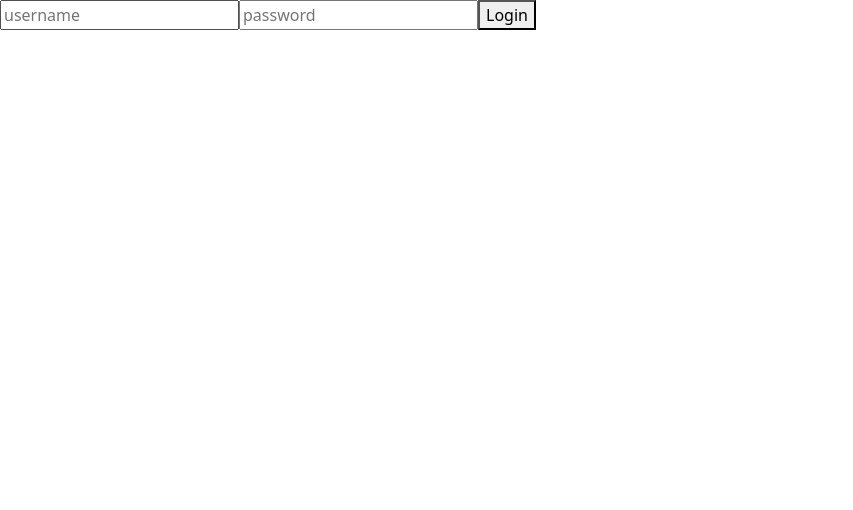
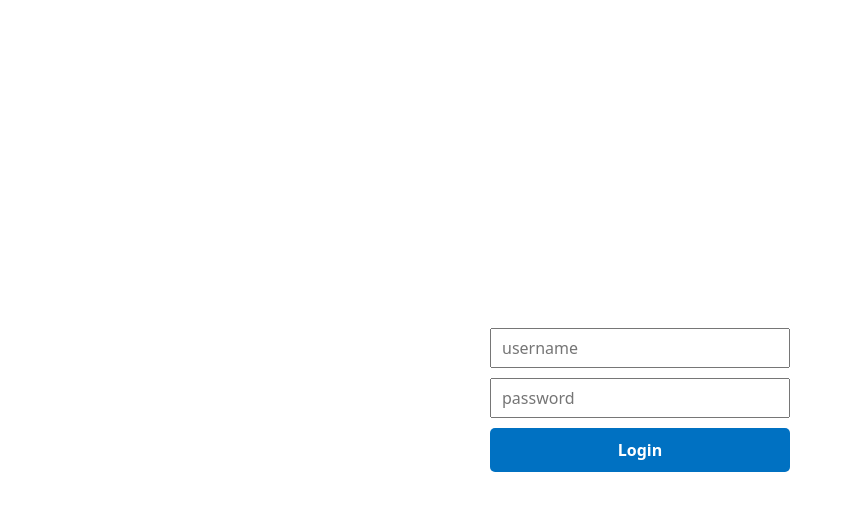
Before and after one commit to SebastianBabinski1/Booking, a React (Create React App) app in the folder client/booking/: page /login in a window 1280 px wide. Shown: the top 510 px of the page, without its empty margins (0-853 px from the left). Built offline with nearby package versions, Linux system fonts and the light colour scheme.

Commit message:
Reservation feature in progress

```diff
--- a/client/booking/src/pages/components/Header/Header.jsx
+++ b/client/booking/src/pages/components/Header/Header.jsx
@@ -16,6 +16,7 @@ import { DateRange } from "react-date-range";
 import { format } from "date-fns";
 import { useNavigate } from "react-router-dom";
 import { SearchContext } from "../../../context/SearchContext";
+import { AuthContext } from "../../../context/AuthContext";
 
 const Header = ({ type }) => {
   const [openDate, setOpenDate] = useState(false);
@@ -36,6 +37,8 @@ const Header = ({ type }) => {
   ]);
 
   const navigate = useNavigate();
+  const { user } = useContext(AuthContext);
+  const { dispatch } = useContext(SearchContext);
 
   const handleOption = (name, operation) => {
     setOptions((prev) => {
@@ -45,8 +48,6 @@ const Header = ({ type }) => {
       };
     });
   };
-
-  const { dispatch } = useContext(SearchContext);
 
   const handleSearch = () => {
     dispatch({ type: "NEW_SEARCH", payload: { destination, dates, options } });
@@ -84,13 +85,16 @@ const Header = ({ type }) => {
         </div>
         {type !== "list" && (
           <>
-            {" "}
             <p className={styles.title}>A lifetime of discounts? It's Genius</p>
             <p className={styles.description}>
               Get rewarded for your travels - unlock instant savings of 10% or
               more with a free Booking account
             </p>
-            <button className={styles.headerButton}>Sign in / Register</button>
+            {!user && (
+              <button className={styles.headerButton}>
+                Sign in / Register
+              </button>
+            )}
             <div className={styles.searchWrapper}>
               <div className={styles.searchItem}>
                 <FontAwesomeIcon icon={faBed} className={styles.searchIcon} />
--- a/client/booking/src/pages/components/Navbar/Navbar.jsx
+++ b/client/booking/src/pages/components/Navbar/Navbar.jsx
@@ -1,17 +1,25 @@
 import styles from "./Navbar.module.scss";
 import { Link } from "react-router-dom";
+import { useContext } from "react";
+import { AuthContext } from "../../../context/AuthContext";
 
 const Navbar = () => {
+  const { user } = useContext(AuthContext);
+
   return (
     <div className={styles.navbar}>
       <div className={styles.navbarContainer}>
         <Link to="/" style={{ color: "inherit", textDecoration: "none" }}>
           <span className={styles.logo}>SBbooking</span>
         </Link>
-        <div className={styles.navItems}>
-          <button className={styles.navButton}>Register</button>
-          <button className={styles.navButton}>Login</button>
-        </div>
+        {user ? (
+          user.username
+        ) : (
+          <div className={styles.navItems}>
+            <button className={styles.navButton}>Register</button>
+            <button className={styles.navButton}>Login</button>
+          </div>
+        )}
       </div>
     </div>
   );
--- /dev/null
+++ b/client/booking/src/pages/components/Reserve/Reserve.jsx
@@ -0,0 +1,62 @@
+import { faCircleXmark } from "@fortawesome/free-solid-svg-icons";
+import { FontAwesomeIcon } from "@fortawesome/react-fontawesome";
+import { useState } from "react";
+import useFetch from "../../hooks/useFetch";
+import styles from "./Reserve.module.scss";
+
+const Reserve = ({ setOpen, hotelId }) => {
+  const [selectedRooms, setSelectedRooms] = useState([]);
+  const { data, loading, error } = useFetch(`/api/hotels/room/${hotelId}`);
+
+  const handleSelect = (e) => {
+    const checked = e.target.checked;
+    const value = e.target.value;
+    setSelectedRooms(
+      checked
+        ? [...selectedRooms, value]
+        : selectedRooms.filter((item) => item !== value)
+    );
+  };
+
+  console.log(selectedRooms);
+  return (
+    <div className={styles.reserve}>
+      <div className={styles.reserveContainer}>
+        <FontAwesomeIcon
+          icon={faCircleXmark}
+          className={styles.close}
+          onClick={() => {
+            setOpen(false);
+          }}
+        />
+        <span>Select your rooms:</span>
+        {data.map((item) => {
+          return (
+            <div className={styles.item}>
+              <div className={styles.itemInfo}>
+                <div className={styles.itemTitle}>{item.title}</div>
+                <div className={styles.itemDesc}>{item.desc}</div>
+                <div className={styles.itemMax}>
+                  Max people: <b>{item.maxPeople}</b>
+                </div>
+                <div className={styles.price}>{item.price}</div>
+                {item.roomNumbers.map((roomNumber) => (
+                  <div className={styles.room}>
+                    <label>{roomNumber.number}</label>
+                    <input
+                      type="checkbox"
+                      value={roomNumber._id}
+                      onChange={handleSelect}
+                    />
+                  </div>
+                ))}
+              </div>
+            </div>
+          );
+        })}
+      </div>
+    </div>
+  );
+};
+
+export default Reserve;
--- a/client/booking/src/pages/hotel/Hotel.jsx
+++ b/client/booking/src/pages/hotel/Hotel.jsx
@@ -14,18 +14,23 @@ import { useContext, useState } from "react";
 import useFetch from "../hooks/useFetch";
 
 import Modal from "react-bootstrap/Modal";
-import { useLocation } from "react-router-dom";
+import { useLocation, useNavigate } from "react-router-dom";
 import { SearchContext } from "../../context/SearchContext";
+import { AuthContext } from "../../context/AuthContext";
+import Reserve from "../components/Reserve/Reserve";
 
 const Hotel = () => {
   const location = useLocation();
   const id = location.pathname.split("/")[2];
   const [slideIndex, setSlideIndex] = useState(0);
   const [open, setOpen] = useState(false);
+  const [openModal, setOpenModal] = useState(false);
 
   const { data, loading, error } = useFetch(`/api/hotels/find/${id}`);
 
   const { dates, options } = useContext(SearchContext);
+  const { user } = useContext(AuthContext);
+  const navigate = useNavigate();
 
   const MILLISECONDS_PER_DAY = 1000 * 60 * 60 * 24;
   const dayDifference = (date1, date2) => {
@@ -80,6 +85,14 @@ const Hotel = () => {
       </Modal>
     );
   }
+
+  const handleClick = () => {
+    if (user) {
+      setOpenModal(true);
+    } else {
+      navigate("/login");
+    }
+  };
 
   return (
     <div className={styles.hotel}>
@@ -141,7 +154,10 @@ const Hotel = () => {
                     <b>${days * data.cheapestPrice * options.room}</b> ({days}{" "}
                     nights)
                   </p>
-                  <button className={styles.rightBarButton}>
+                  <button
+                    className={styles.rightBarButton}
+                    onClick={handleClick}
+                  >
                     Reserve or book now!
                   </button>
                 </div>
@@ -152,6 +168,7 @@ const Hotel = () => {
           </div>
         </>
       )}
+      {openModal && <Reserve setOpen={setOpenModal} hotelId={id} />}
     </div>
   );
 };
--- a/client/booking/src/pages/login/Login.jsx
+++ b/client/booking/src/pages/login/Login.jsx
@@ -1,5 +1,6 @@
 import axios from "axios";
 import { useContext, useState } from "react";
+import { useNavigate } from "react-router-dom";
 import { AuthContext } from "../../context/AuthContext";
 import styles from "./Login.module.scss";
 
@@ -9,7 +10,9 @@ const Login = () => {
     password: undefined,
   });
 
-  const { user, loading, error, dispatch } = useContext(AuthContext);
+  const { loading, error, dispatch } = useContext(AuthContext);
+
+  const navigate = useNavigate();
 
   const handleChange = (e) => {
     setCredentials((prev) => ({ ...prev, [e.target.id]: e.target.value }));
@@ -21,12 +24,11 @@ const Login = () => {
     try {
       const res = await axios.post("/api/auth/login", credentials);
       dispatch({ type: "LOGIN_SUCCESS", payload: res.data });
+      navigate("/");
     } catch (err) {
       dispatch({ type: "LOGIN_FAILURE", payload: err.response.data });
     }
   };
-
-  console.log(user);
 
   return (
     <div className={styles.login}>
@@ -45,7 +47,11 @@ const Login = () => {
           onChange={handleChange}
           className={styles.loginInput}
         />
-        <button onClick={handleClick} className={styles.loginButton}>
+        <button
+          disabled={loading}
+          onClick={handleClick}
+          className={styles.loginButton}
+        >
           Login
         </button>
         {error && <span>{error.message}</span>}
--- a/client/booking/src/pages/login/Login.module.scss
+++ b/client/booking/src/pages/login/Login.module.scss
@@ -0,0 +1,35 @@
+@import "../../utils/utils.scss";
+
+.login {
+  display: flex;
+  height: 100vh;
+  align-items: center;
+  justify-content: center;
+
+  &Container {
+    display: flex;
+    flex-direction: column;
+    width: 300px;
+    gap: 10px;
+  }
+
+  &Input {
+    height: 40px;
+    padding: 10px;
+  }
+
+  &Button {
+    border: none;
+    padding: 10px 20px;
+    background-color: $secondaryBlue;
+    color: white;
+    font-weight: bold;
+    cursor: pointer;
+    border-radius: 5px;
+  }
+
+  &Button:disabled {
+    background-color: #0071c28c;
+    cursor: not-allowed;
+  }
+}
```
Also changed, not shown: client/booking/src/pages/components/Reserve/Reserve.module.scss (added), 2 other files (tests, documents, lock files or other folders).
